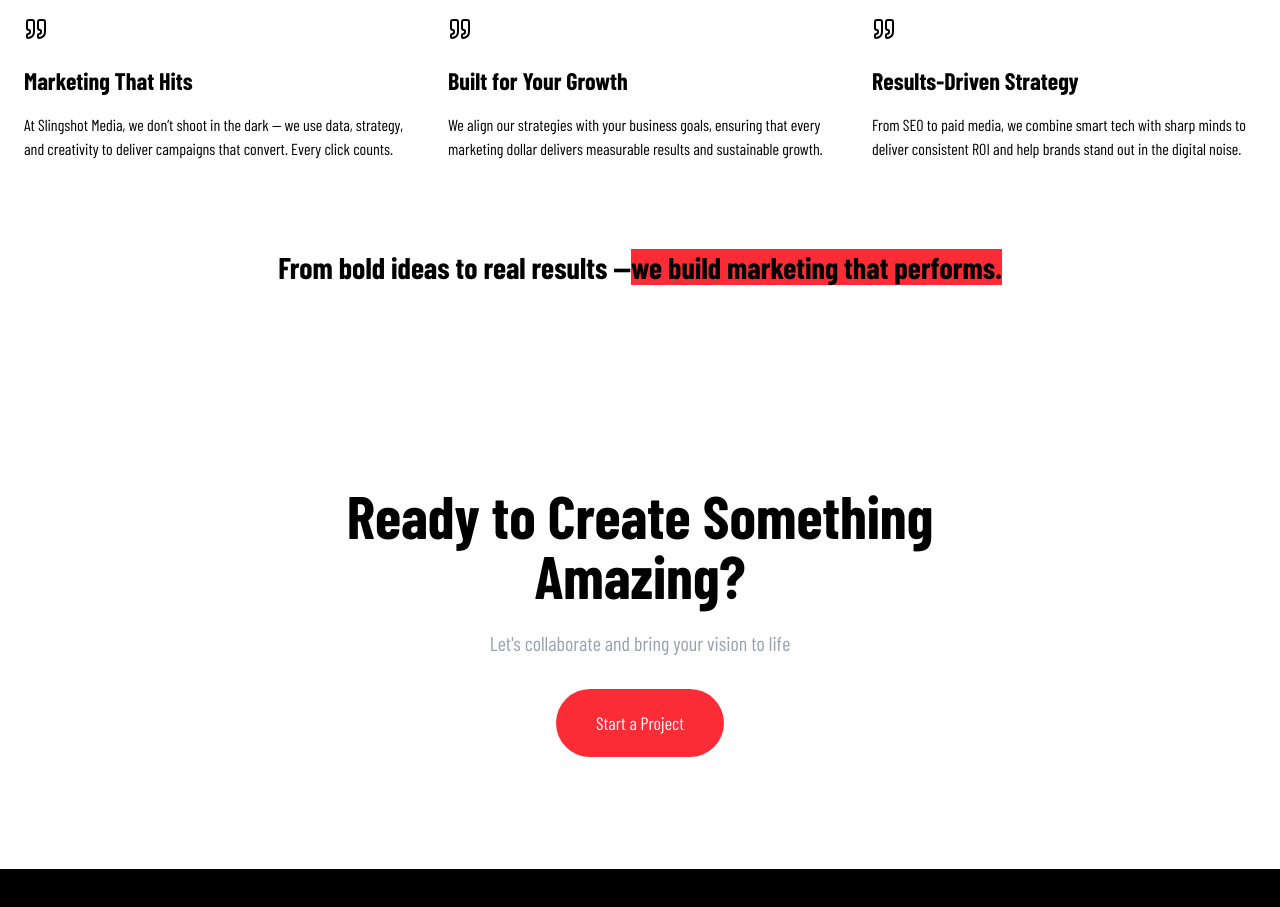
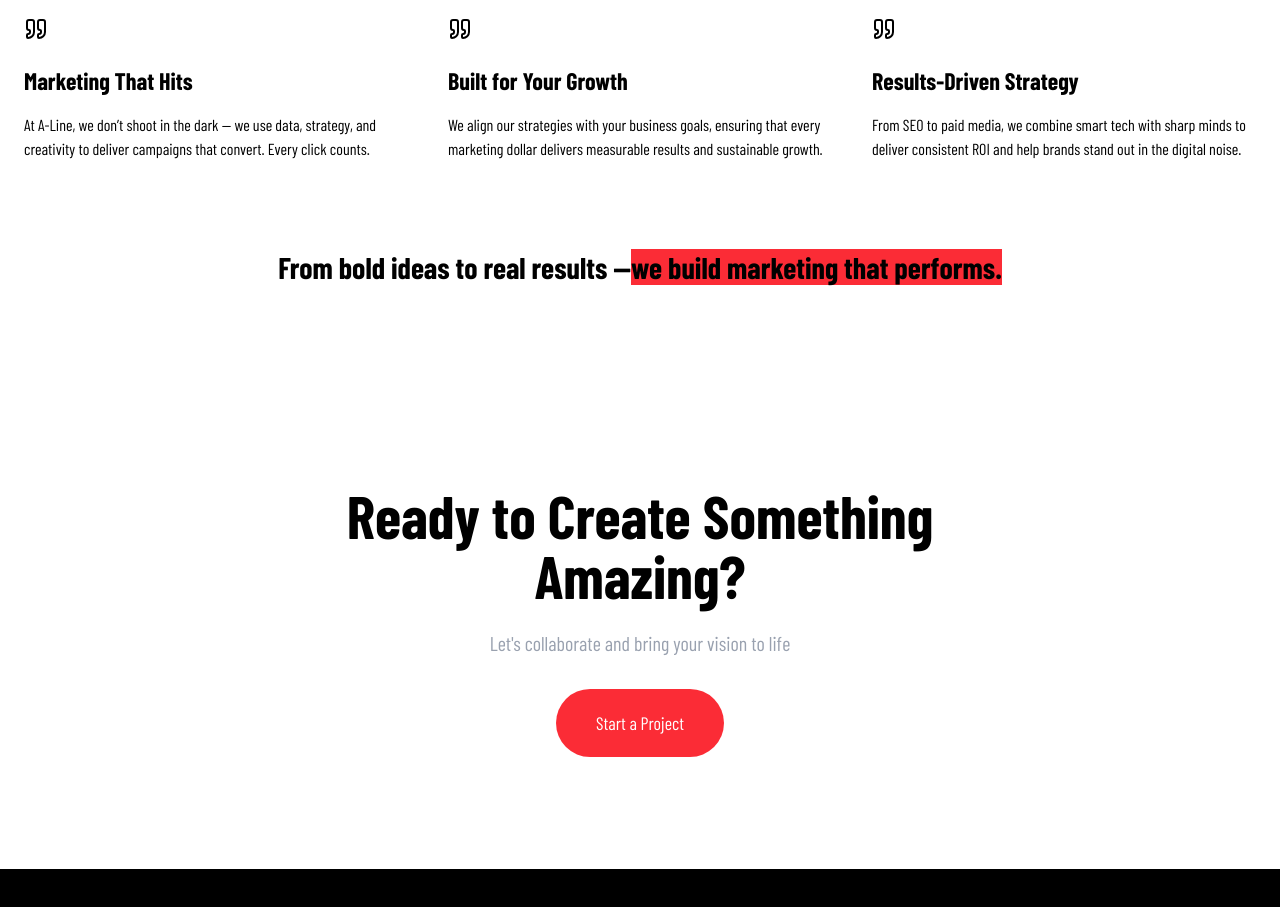
Before and after one commit to Shahariarshadhin/a-line-frontend, a Next.js app: page /service in a window 1280 px wide. Shown: the part 6967-7874 px from the top of the page. Built offline with nearby package versions, Linux system fonts and the light colour scheme.

Commit message:
update text in service page

```diff
--- a/components/Pages/ServicePublic/ServicePublicPage.jsx
+++ b/components/Pages/ServicePublic/ServicePublicPage.jsx
@@ -332,7 +332,7 @@ export default function ServicePublic() {
               </h4>
               <h4 className="font-bold text-2xl py-4">Marketing That Hits</h4>
               <p>
-                At Slingshot Media, we don’t shoot in the dark — we use data,
+                At A-Line, we don’t shoot in the dark — we use data,
                 strategy, and creativity to deliver campaigns that convert.
                 Every click counts.
               </p>
```
